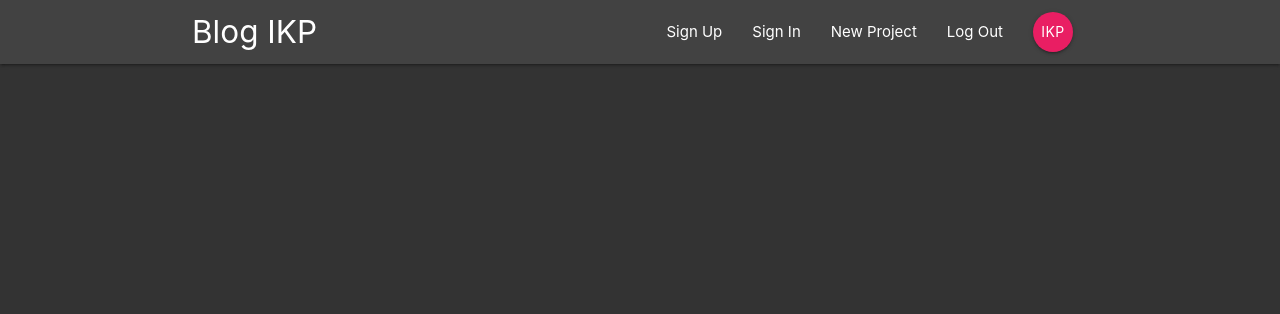
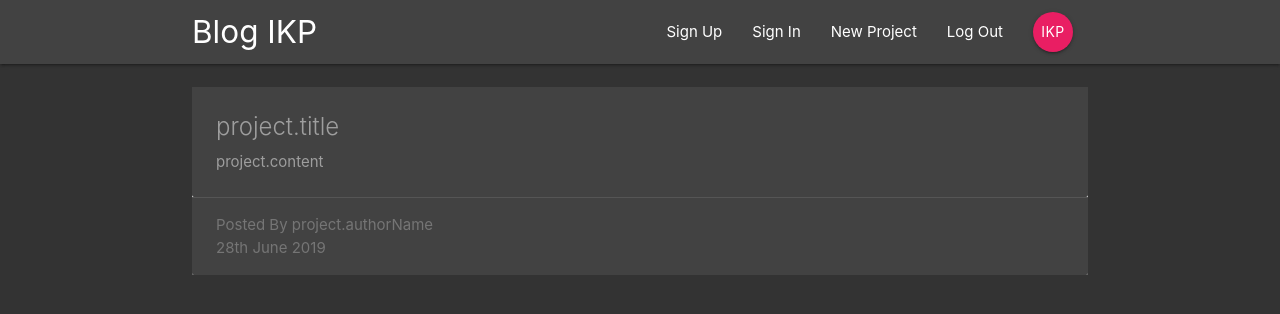
Before and after one commit to sugih28/blog, a React (Create React App) app: page /post/3 in a window 1280 px wide. Shown: the top 314 px of the page. Built offline with nearby package versions, Linux system fonts and the light colour scheme.

Commit message:
Add Detail Post

```diff
--- a/src/App.js
+++ b/src/App.js
@@ -2,6 +2,7 @@ import React from 'react'
 import Navbar from './components/layout/Navbar'
 import {BrowserRouter, Route, Switch} from 'react-router-dom'
 import Home from './components/page/Home'
+import DetailPost from './components/post/DetailPost';
 
 function App() {
   return (
@@ -10,6 +11,7 @@ function App() {
         <Navbar />
         <Switch>
           <Route exact path="/" component={Home} />
+          <Route path="/post/:id" component={DetailPost} />
         </Switch>
       </div>
     </BrowserRouter>
--- /dev/null
+++ b/src/components/post/DetailPost.js
@@ -0,0 +1,27 @@
+import React from 'react'
+
+function DetailPost(props) {
+    const {project} = props;
+    if(!project) {
+        return(
+            <div className="container section project-detail">
+                <div className="card z-depth-0">
+                    <div className="card-content grey darken-3">
+                        <span className="card-title">{'project.title'}</span>
+                        <p>{'project.content'}</p>
+                    </div>
+                    <div className="card-action grey darken-3 grey-text text-darken-1">
+                        <div>Posted By {'project.authorName'}</div>
+                        <div>28th June 2019</div>
+                    </div>
+                </div>
+            </div>
+        )
+    } else {
+        return (
+            <div className="container center">Project Loading...</div>
+        )
+    }
+}
+
+export default DetailPost
--- a/src/components/post/ListPost.js
+++ b/src/components/post/ListPost.js
@@ -5,7 +5,7 @@ import SummaryPost from './SummaryPost'
 function ListPost() {
     return (
         <div className="post-list section">
-            <Link to={'/post/'}>
+            <Link to={'/post/3'}>
                 <SummaryPost />
             </Link>
         </div>
--- a/src/components/post/SummaryPost.js
+++ b/src/components/post/SummaryPost.js
@@ -5,7 +5,7 @@ function SummaryPost() {
     return (
         <div className="card z-depth-0 project-summary">
             <div className="card-content grey grey-text darken-3">
-                <Link to={'/post/'}>
+                <Link to={'/post/3'}>
                     <span className="card-title">{'post.title'}</span>
                 </Link>
                 <p>Post By {'post.authorName'}</p>
```
